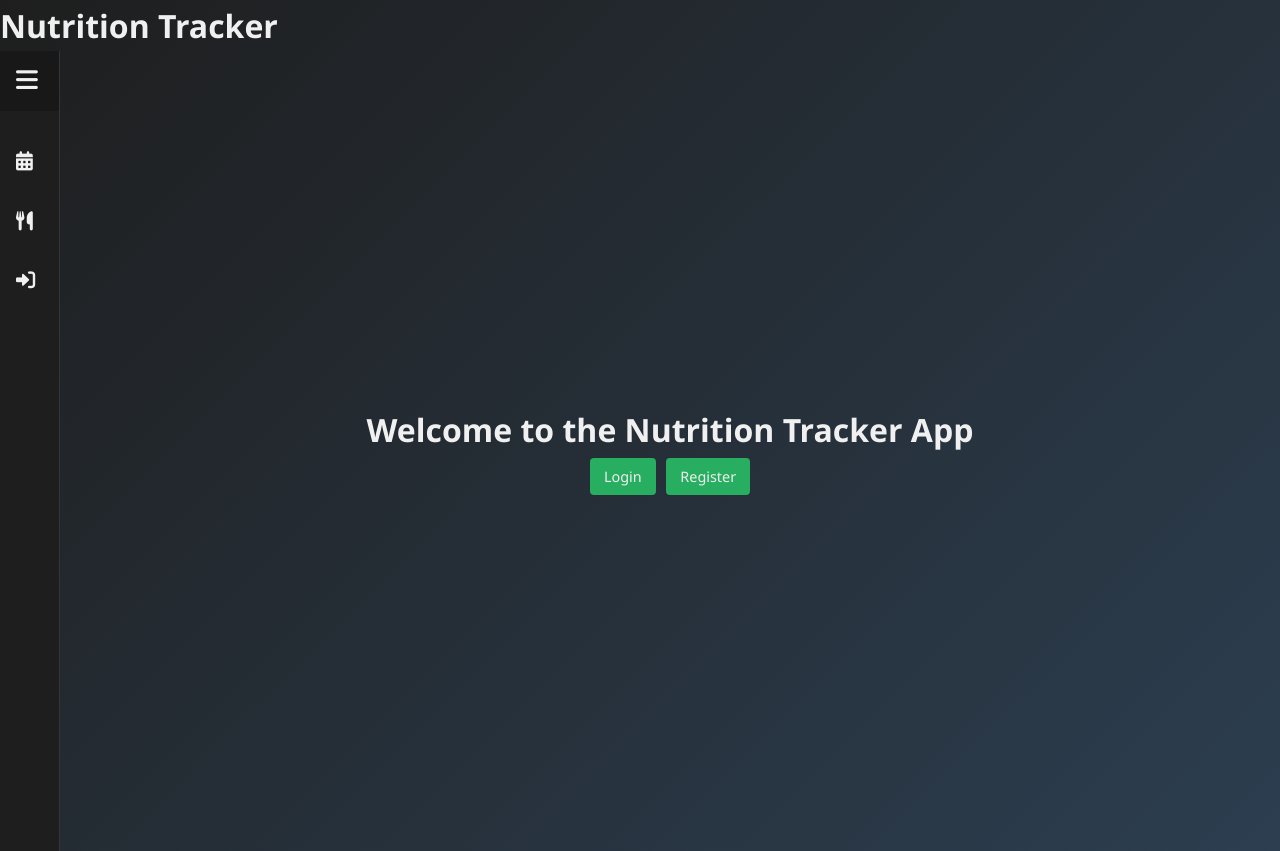
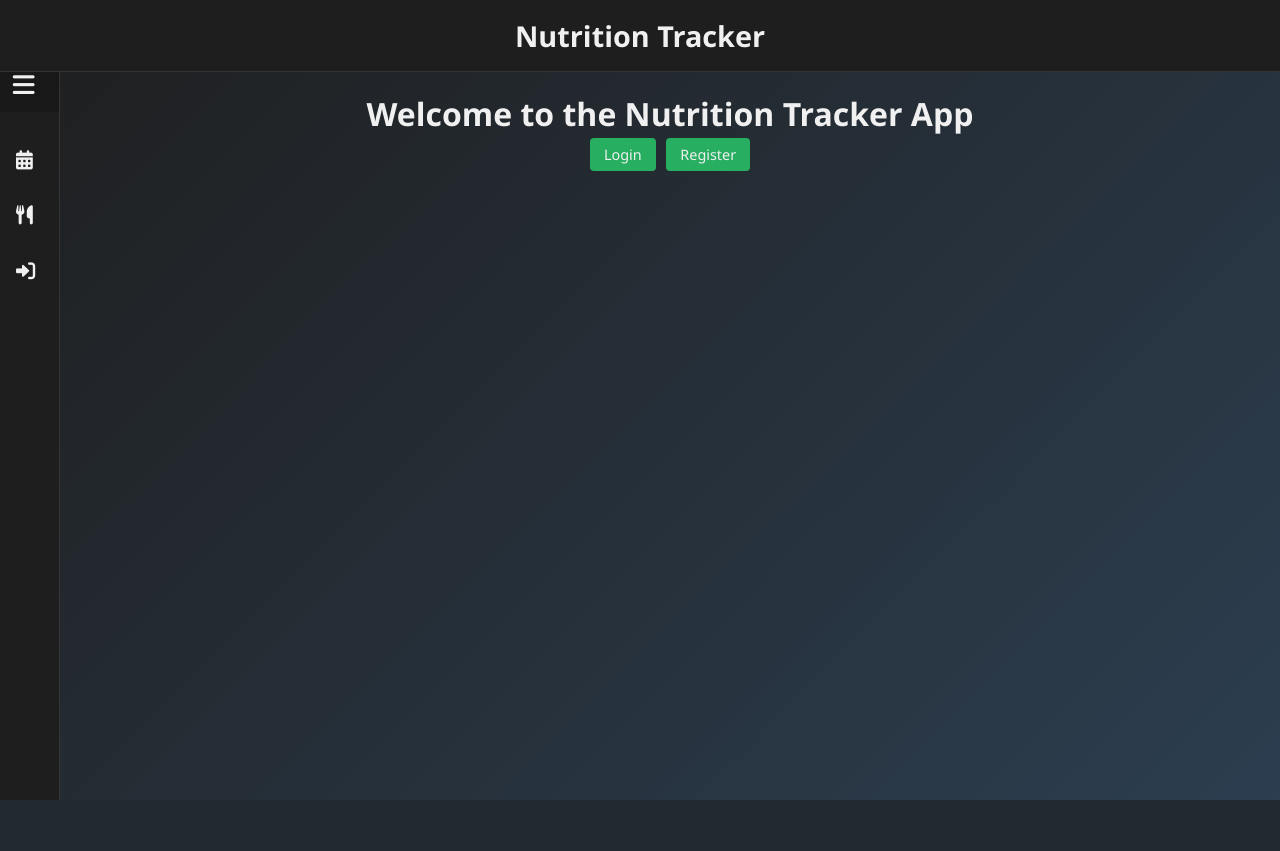
Before and after one commit to ZCrafter/nutrition-tracker-app, a Flask app: page / in a window 1280 px wide. After the commit the page ends 800 px from the top, so only its background shows below. Run offline with Flask 3, Linux system fonts and the light colour scheme.

Commit message:
Update style.css

```diff
--- a/static/css/style.css
+++ b/static/css/style.css
@@ -7,10 +7,26 @@
 
 body {
   font-family: 'Segoe UI', Tahoma, Geneva, Verdana, sans-serif;
-  line-height: 1.6;
   background: linear-gradient(135deg, #1e1e1e, #2c3e50);
   color: #f0f0f0;
   min-height: 100vh;
+}
+
+/* Global Top Header */
+#top-header {
+  width: 100%;
+  background: var(--bg-color, #1e1e1e);
+  text-align: center;
+  padding: 1em 0;
+  position: fixed;
+  top: 0;
+  left: 0;
+  z-index: 1000;
+  border-bottom: 1px solid rgba(255,255,255,0.1);
+}
+
+#top-header h1 {
+  font-size: 1.8em;
 }
 
 /* Theme Variables */
@@ -21,6 +37,7 @@ body {
   --input-bg: #333;
   --button-bg: #27ae60;
   --button-text: #f0f0f0;
+  --icon-color: #f0f0f0;
 }
 
 .light-mode {
@@ -38,19 +56,24 @@ body.light-mode {
   color: var(--text-color);
 }
 
-/* Layout */
+/* Layout Container */
 #container {
   display: flex;
-  min-height: 100vh;
+  padding-top: 60px; /* leave room for the fixed header */
 }
 
 /* Side Navigation */
 #side-nav {
+  position: fixed;
+  top: 60px;
+  left: 0;
+  height: calc(100vh - 60px);
   background-color: var(--bg-color);
-  width: 60px; /* Default collapsed width */
+  width: 60px; /* collapsed width */
   transition: width 0.3s ease;
   overflow: hidden;
-  border-right: 1px solid rgba(255,255,255,0.1);
+  border-right: 1px solid rgba(255, 255, 255, 0.1);
+  z-index: 999;
   display: flex;
   flex-direction: column;
 }
@@ -62,20 +85,21 @@ body.light-mode {
 #nav-header {
   display: flex;
   align-items: center;
-  padding: 1em;
+  justify-content: space-between;
+  padding: 0.8em;
   background: rgba(0, 0, 0, 0.2);
 }
 
-#nav-toggle {
+#nav-toggle, #theme-toggle {
   background: none;
   border: none;
-  color: var(--text-color);
+  color: var(--icon-color);
   font-size: 1.3em;
   cursor: pointer;
 }
 
 .app-name {
-  margin-left: 0.5em;
+  margin-left: 0.2em;
   font-size: 1.1em;
   white-space: nowrap;
   opacity: 0;
@@ -90,7 +114,7 @@ body.light-mode {
   list-style: none;
   padding: 0;
   margin-top: 1em;
-  flex: 1;
+  flex-grow: 1;
 }
 
 #side-nav ul li {
@@ -115,12 +139,13 @@ body.light-mode {
   width: 20px;
   text-align: center;
   font-size: 1.2em;
+  color: var(--icon-color);
 }
 
 .link-text {
   margin-left: 10px;
   white-space: nowrap;
-  opacity: 0; /* Hidden in collapsed mode */
+  opacity: 0;
   transition: opacity 0.3s ease;
 }
 
@@ -128,22 +153,19 @@ body.light-mode {
   opacity: 1;
 }
 
-#theme-switch {
-  padding: 1em;
-  text-align: center;
+/* Main Content Area */
+#main-content {
+  margin-left: 60px;  /* account for the collapsed sidebar */
+  padding: 2em;
+  width: 100%;
+  transition: margin-left 0.3s ease;
 }
 
-/* Main Content */
-#main-content {
-  flex: 1;
-  padding: 2em;
-  display: flex;
-  flex-direction: column;
-  justify-content: center;
-  align-items: center;
+#side-nav.expanded ~ #main-content {
+  margin-left: 200px;
 }
 
-/* Form Styles */
+/* Form Styles (for login/register/meal creator) */
 form {
   background: rgba(0, 0, 0, 0.3);
   padding: 2em;
@@ -219,3 +296,11 @@ form button:hover {
 .button-link:hover {
   opacity: 0.9;
 }
+
+/* Utility Class for Icon Buttons */
+.icon-btn {
+  background: none;
+  border: none;
+  cursor: pointer;
+  color: var(--icon-color);
+}
```
Also changed, not shown: other parts of static/css/style.css (+57 -1 lines).
